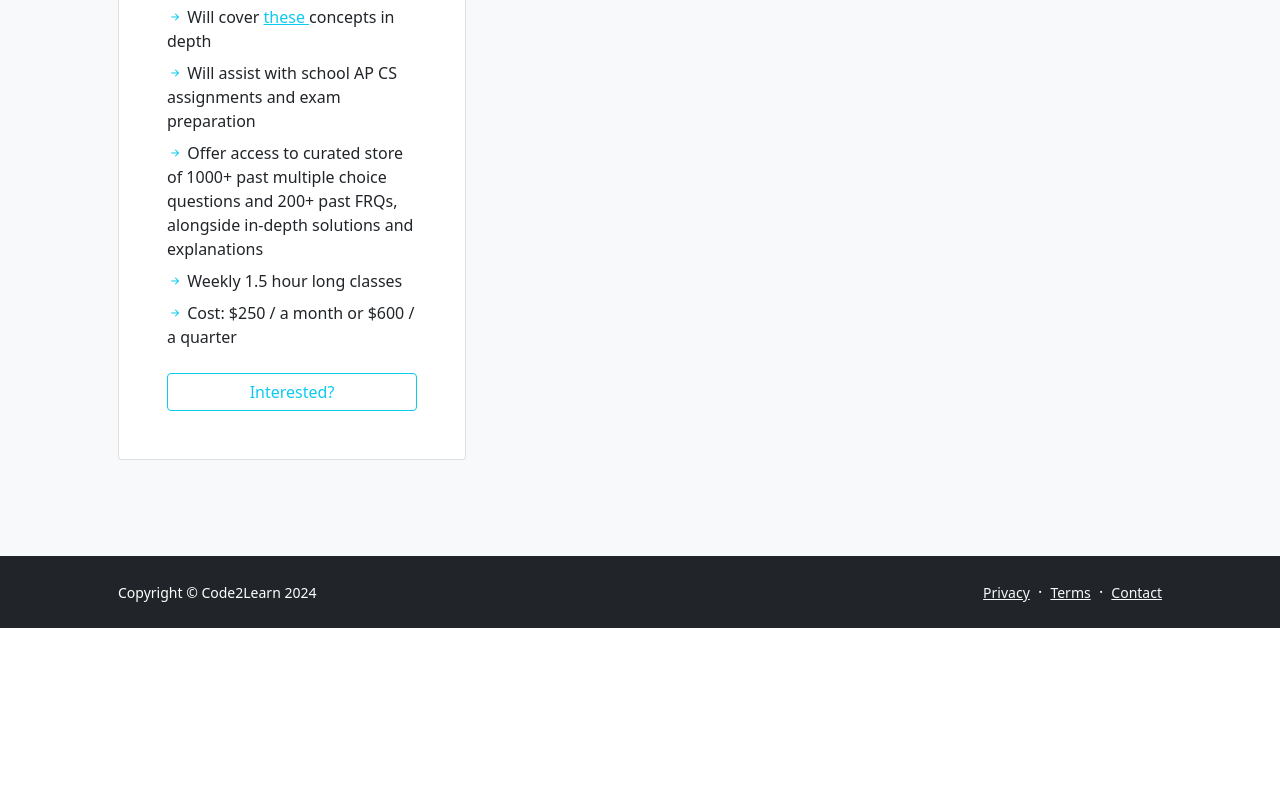
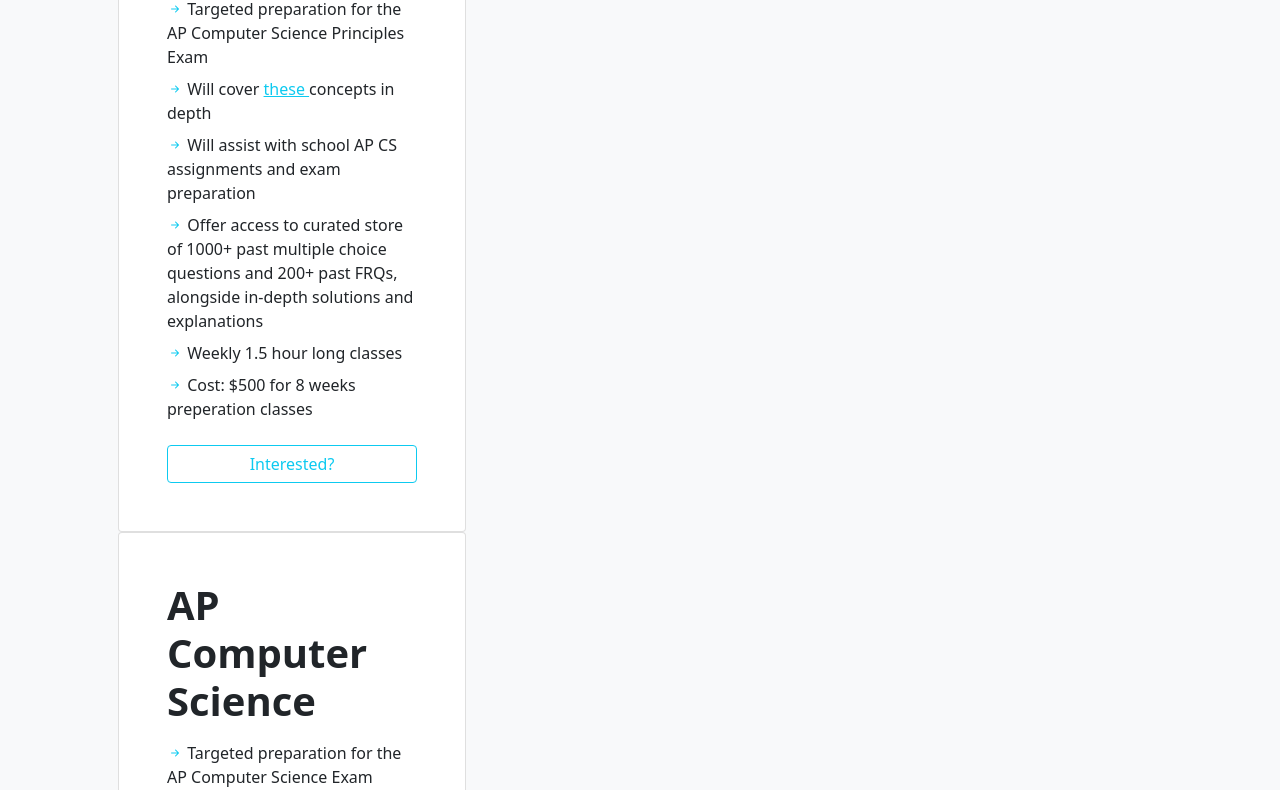
Before and after one commit to Code2LearnAcademy/Code2Learn, a website: page AP Classes.html in a window 1280 px wide. Shown: the part 546-1336 px from the top of the page. Before the commit the page ends 1174 px from the top, so only its background shows below. Drawn offline with nearby package versions, Linux system fonts and the light colour scheme.

Commit message:
Update AP Classes.html

```diff
--- a/AP Classes.html
+++ b/AP Classes.html
@@ -43,6 +43,43 @@
                                 <div class="card-body p-5">
                                     <!-- <div class="small text-uppercase fw-bold text-muted">$200 / month or $500 / quarter</div> -->
                                     <div class="mb-3">
+                                        <span class="display-6 fw-bold">AP Computer Science Principles</span>
+                                    </div>
+                                    <ul class="list-unstyled mb-4">
+                                        <li class="mb-2">
+                                            <i class="bi bi-arrow-right-short text-info"></i>
+                                            Targeted preparation for the AP Computer Science Principles Exam
+                                        </li>
+                                        <li class="mb-2">
+                                            <i class="bi bi-arrow-right-short text-info"></i>
+                                            Will cover <a class="text-info" href="https://apcentral.collegeboard.org/pdf/ap-computer-science-a-course-a-glance.pdf?course=ap-computer-science-a">these </a> concepts in depth
+                                        </li>
+                                        <li class="mb-2">
+                                            <i class="bi bi-arrow-right-short text-info"></i>
+                                            Will assist with school AP CS assignments and exam preparation
+                                        </li>
+                                        <li class="mb-2">
+                                            <i class="bi bi-arrow-right-short text-info"></i>
+                                            Offer access to curated store of 1000+ past multiple choice questions and 200+ past FRQs, alongside in-depth solutions and explanations
+                                        </li>
+                                        <li class="mb-2">
+                                            <i class="bi bi-arrow-right-short text-info"></i>
+                                           Weekly 1.5 hour long classes
+                                        </li>
+                                        <li class="mb-2">
+                                            <i class="bi bi-arrow-right-short text-info"></i>
+                                            Cost: $500 for 8 weeks preperation classes
+                                        </li>
+                                    </ul>
+                                    <div class="d-grid"><a class="btn btn-outline-info" href="contact.html">Interested?</a></div>
+                                </div>
+                            </div>
+                        </div>
+                        <div class="col-lg-6 col-xl-4">
+                            <div class="card">
+                                <div class="card-body p-5">
+                                    <!-- <div class="small text-uppercase fw-bold text-muted">$200 / month or $500 / quarter</div> -->
+                                    <div class="mb-3">
                                         <span class="display-6 fw-bold">AP Computer Science</span>
                                     </div>
                                     <ul class="list-unstyled mb-4">
@@ -75,7 +112,8 @@
                                 </div>
                             </div>
                         </div>
-                    </div>
+
+                </div>
                 </div>
             </section>
         </main>
```
